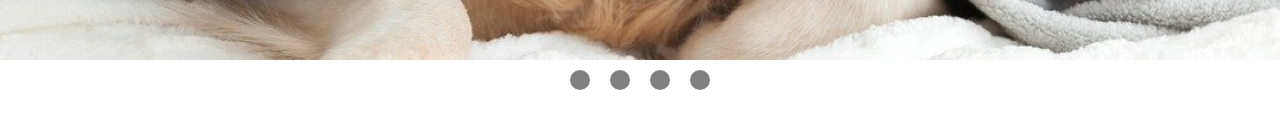
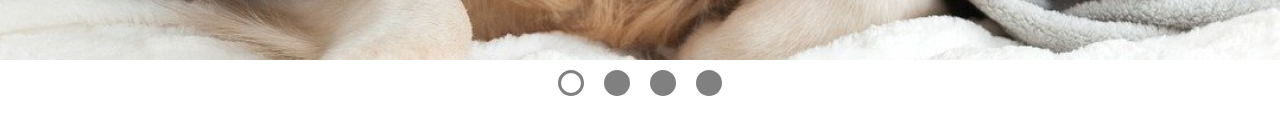
Before and after one commit to gp231982/slider, a plain HTML site: page index.html in a window 1280 px wide. Both pictures are taken after a click on the element 580 px from the left and 622 px from the top of the page. Shown: the part 542-676 px from the top of the page. Drawn offline with Linux system fonts and the light colour scheme.

Commit message:
Stylizacja kropek i przełączanie pomiędzy nimi

```diff
--- a/app.js
+++ b/app.js
@@ -15,11 +15,18 @@ let dot4 = document.querySelector("#dot4");
 let hideActiveElement = () =>{
   let activeElement = document.querySelector(".active");
   activeElement.classList.remove("active");
-}
+
+  let activeDot = document.querySelector(".dot-active");
+activeDot.classList.remove("dot-active");
+
+};
+
+
 
 let showSlide = (slideNumber) => {
   hideActiveElement();
   document.querySelector("#slide" + slideNumber).classList.add("active");
+  document.querySelector("#dot" + slideNumber).classList.add("dot-active");
 }
 
 let showSlide1 = () => {
--- a/index.html
+++ b/index.html
@@ -15,7 +15,7 @@
       <img id="arrow-right" class="arrow" src="arrowright.png" alt="strzałka w prawo" />
     </main>
     <div class="dots">
-      <div id="dot1" class="dot"></div>
+      <div id="dot1" class="dot dot-active"></div>
       <div id="dot2" class="dot"></div>
       <div id="dot3" class="dot"></div>
       <div id="dot4" class="dot"></div>
--- a/style.css
+++ b/style.css
@@ -26,8 +26,13 @@ main {
 }
 .dot {
   background-color: gray;
+  border: solid 3px grey;
   width: 20px;
   height: 20px;
   border-radius: 50%;
   margin: 10px;
 }
+
+.dot-active{
+  background-color: white;
+}
```
